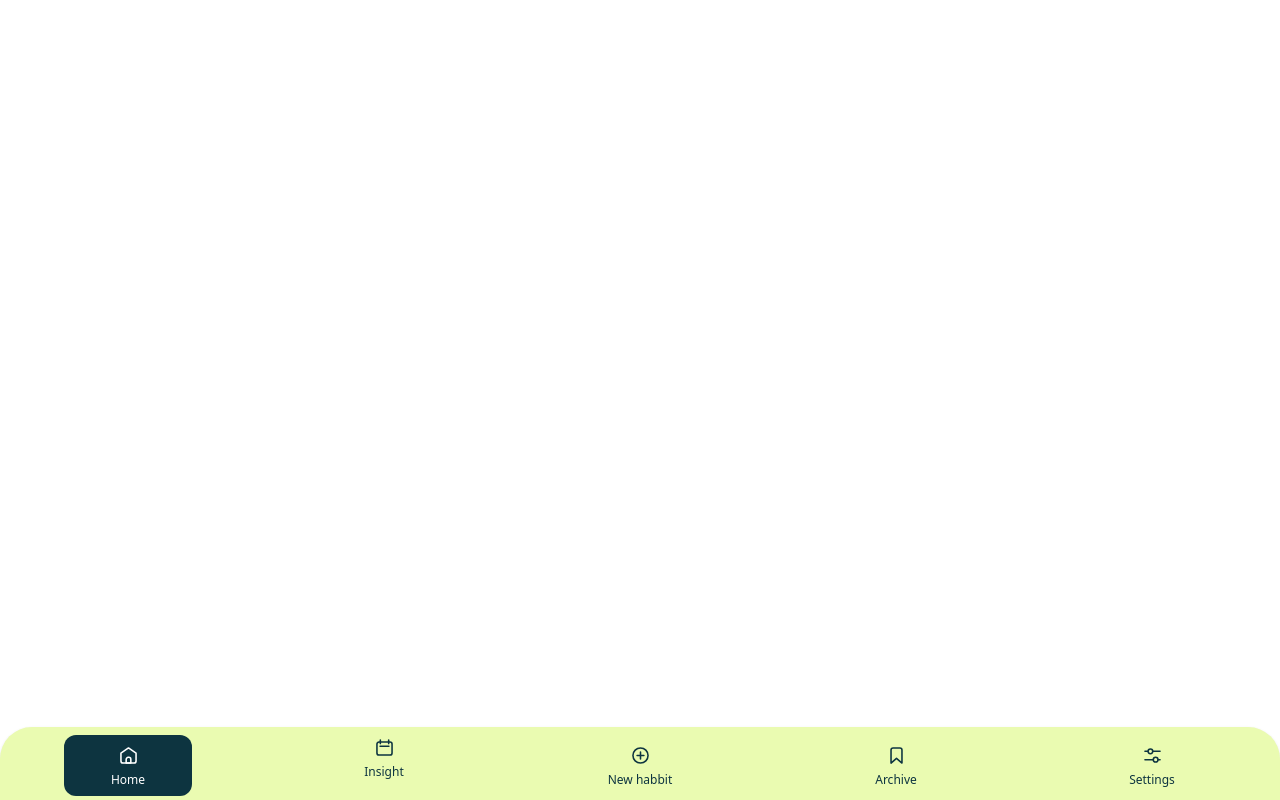
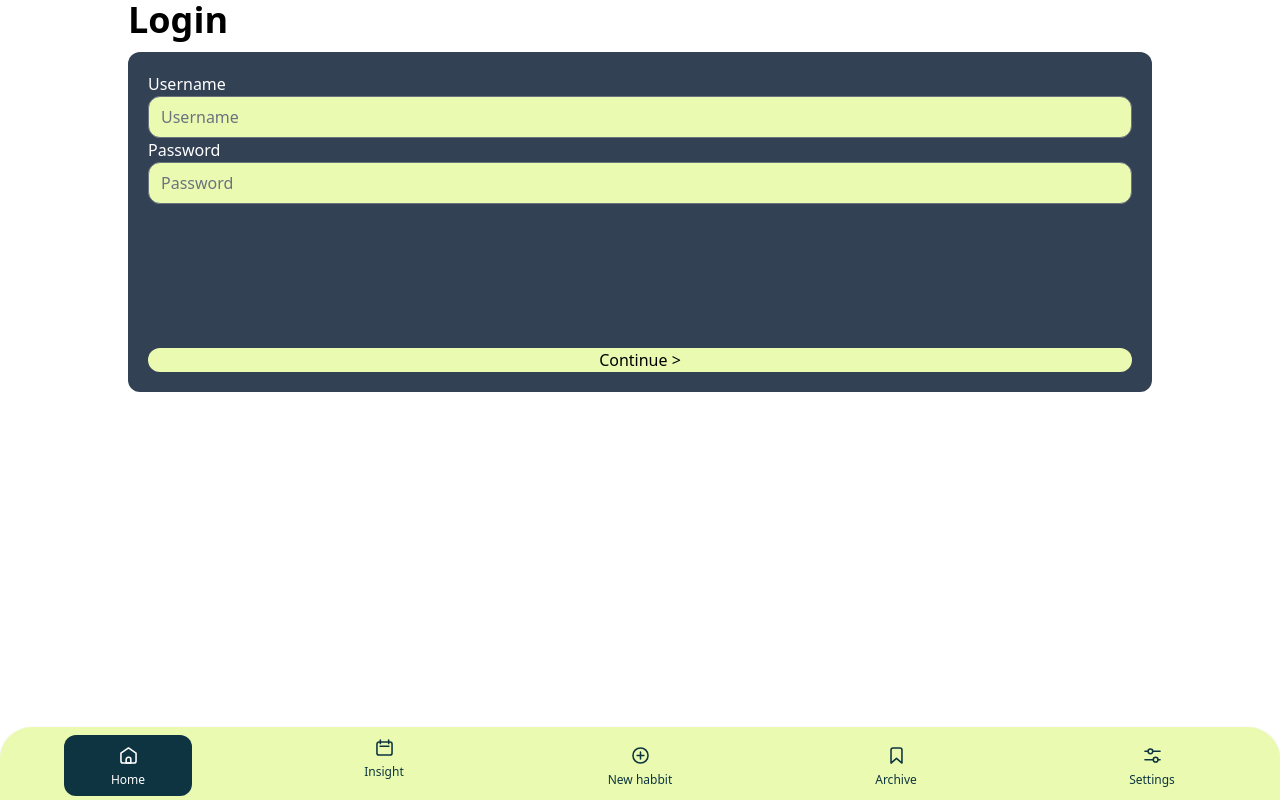
Before and after one commit to boring-dragon/habicado, a Nuxt app: page /Login in a window 1280 px wide. Built offline with nearby package versions, Linux system fonts and the light colour scheme.

Commit message:
Design Login & Register Pages

```diff
--- a/pages/Login/Index.vue
+++ b/pages/Login/Index.vue
@@ -0,0 +1,15 @@
+<template>
+    <div>
+        <div class="w-4/5 container mx-auto">
+            <p class="text-4xl text-black-500 font-bold">Login</p>
+        </div>
+
+        <div class="h-1/4 w-4/5 p-5 mx-auto px-5 bg-slate-700 rounded-xl mt-3 flex flex-col">
+            <p class="text-white">Username</p>
+            <input type="text" class="bg-secondary w-full rounded-xl" placeholder="Username">
+            <p class="text-white">Password</p>
+            <input type="text" class="bg-secondary w-full rounded-xl" placeholder="Password">
+            <button class="mt-36 bg-secondary w-full rounded-xl float-bottom">Continue ></button>
+        </div>
+    </div>
+</template>
--- a/pages/Register/Index.vue
+++ b/pages/Register/Index.vue
@@ -0,0 +1,25 @@
+<template>
+    <div>
+        <div class="w-4/5 container mx-auto">
+            <p class="text-4xl text-black-500 font-bold">Register</p>
+        </div>
+
+        <div class="h-1/4 w-4/5 p-5 mx-auto px-5 bg-slate-700 rounded-xl mt-3 flex flex-col">
+            <p class="text-white ml-2">Username</p>
+            <input type="text" class="bg-secondary w-full rounded-xl" placeholder="Username">
+            <p class="text-white ml-2">Email</p>
+            <input type="text" class="bg-secondary w-full rounded-xl" placeholder="Email">
+            <div>
+                <p class="text-white float-left ml-2">First Name</p>
+                <p class="text-white float-right mr-60">Last Name</p>
+            </div>
+            <div class="flex">
+                <input type="text" class="bg-secondary w-full rounded-xl" placeholder="First Name">
+                <input type="text" class="bg-secondary w-full rounded-xl" placeholder="Last Name">
+            </div>
+            <p class="text-white ml-2">Password</p>
+            <input type="text" class="bg-secondary w-full rounded-xl" placeholder="Password">
+            <button class="mt-9 bg-secondary w-full rounded-xl float-bottom">Continue ></button>
+        </div>
+    </div>
+</template>
```
